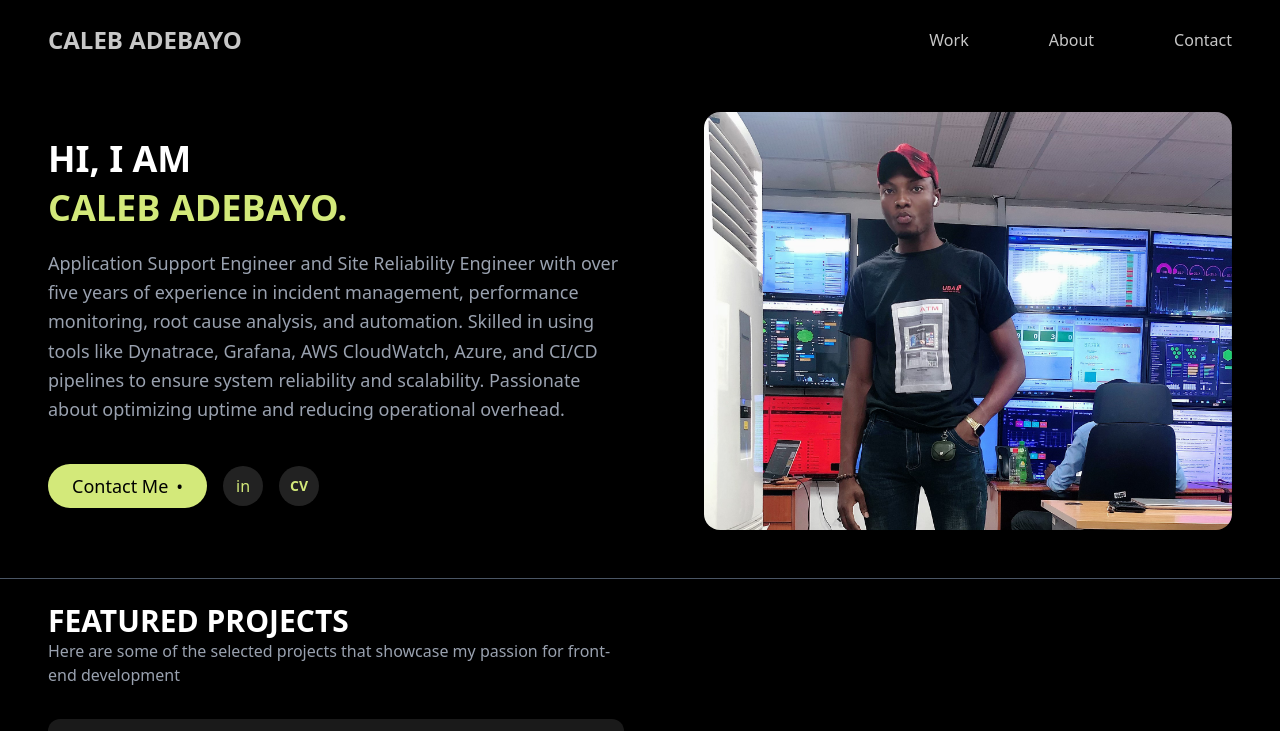
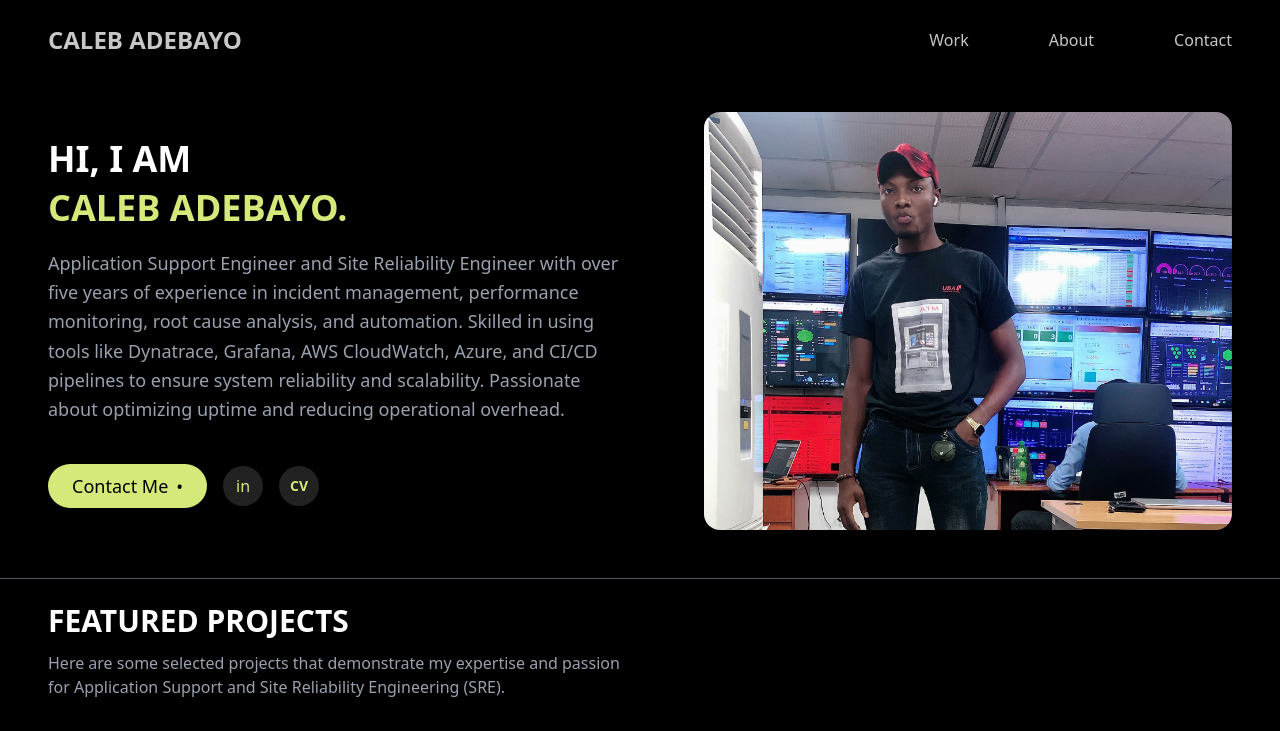
Before and after one commit to calebtdev/portfoliotask, a React (Vite) app: page / in a window 1280 px wide. Shown: the top 731 px of the page. Built offline with nearby package versions, Linux system fonts and the light colour scheme.

Commit message:
update for the application portfolio

```diff
--- a/src/components/Projects.jsx
+++ b/src/components/Projects.jsx
@@ -9,13 +9,14 @@ const Projects = () => {
     <main className="px-6 md:px-12 overflow-hidden" id="project">
       {/* Section Heading */}
       <div className="flex flex-col md:grid md:grid-cols-2 pb-8 gap-6">
-        <div>
+        <div className="flex flex-col gap-3">
           <h1 className="text-2xl md:text-3xl uppercase font-bold">
             featured projects
           </h1>
           <h4 className="text-gray-400">
-            Here are some of the selected projects that showcase my passion for
-            front-end development
+            Here are some selected projects that demonstrate my expertise and
+            passion for Application Support and Site Reliability Engineering
+            (SRE).
           </h4>
         </div>
       </div>
```
